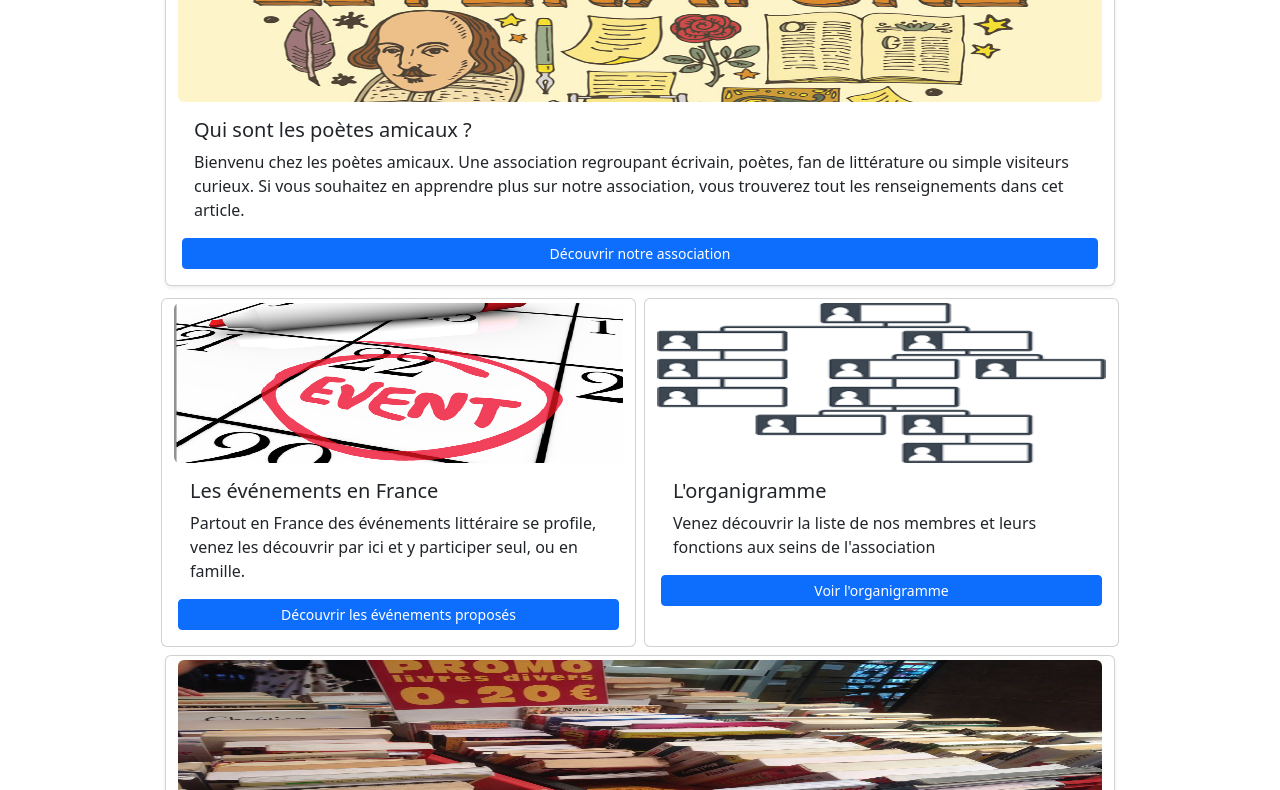
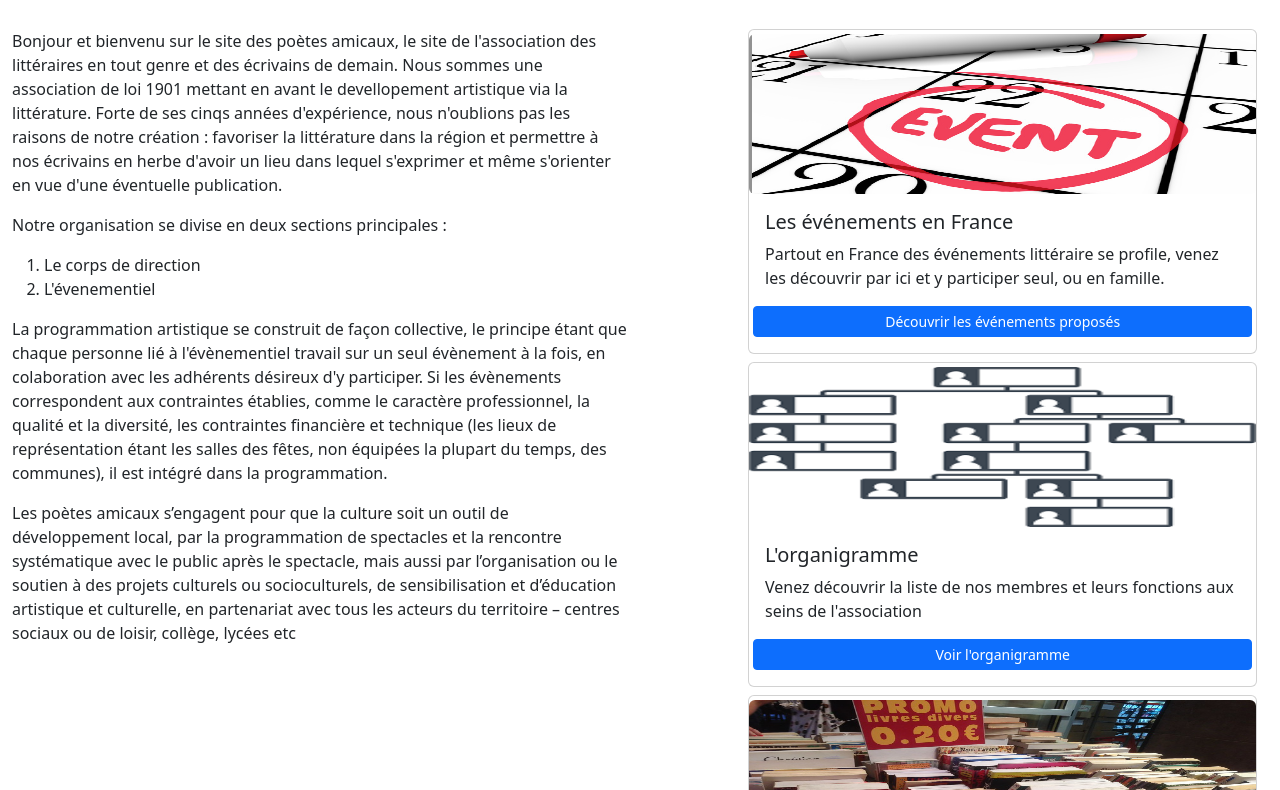
Before and after one commit to ThomasZadikian/poetes-amicaux, a plain HTML site: page index.html in a window 1280 px wide. Shown: the part 172-962 px from the top of the page. Drawn offline with Linux system fonts and the light colour scheme.

Commit message:
placing all article

```diff
--- a/index.html
+++ b/index.html
@@ -51,29 +51,57 @@
     <div class="separator"></div>
 </header>
 
+
+<!-- Begining of the article -->
+
 <body>
-    <main>
-    <section class="container">
-        <div class="row row-cols-12 justify-content-center">
+    <main class="container-fluid mt-5">
+        <div class="row">
+        <section class="firstArticle firstColumn col-6 me-5">
+            <article>
+                <h1 class="text-center mb-5">Les poètes amicaux</h1>
 
-            <div class="card col-12 col-md-10 mb-2 shadow-sm mt-5">
-                <img src="img/presentation.jpg" class="card-img-top rounded mt-2" alt=""
-                    style="height: 10rem;">
-                <div class="card-body">
-                    <h5 class="card-title">Qui sont les poètes amicaux ? </h5>
-                    <p class="card-text">Bienvenu chez les poètes amicaux. Une association regroupant écrivain, poètes, fan de littérature ou simple visiteurs curieux. Si vous souhaitez en apprendre plus sur notre association, vous trouverez tout les renseignements dans cet article.</p>
-                    <div class="row">
-                        <a href="Pages/Présentation.html" class="btn col btn-primary btn-sm stretched-link">Découvrir notre association</a>
-                    </div>
-                </div>
-            </div>
+                <p>
+                    Bonjour et bienvenu sur le site des poètes amicaux, le site de l'association des littéraires en tout
+                    genre et des écrivains de demain. Nous sommes une association de loi 1901 mettant en avant le
+                    devellopement artistique via la littérature. Forte de ses cinqs années d'expérience, nous n'oublions
+                    pas les raisons de notre création : favoriser la littérature dans la région et permettre à nos
+                    écrivains en herbe d'avoir un lieu dans lequel s'exprimer et même s'orienter en vue d'une éventuelle
+                    publication.
+                </p>
+                <p>
+                    Notre organisation se divise en deux sections principales :
+                <ol>
+                    <li>Le corps de direction</li>
+                    <li>L'évenementiel</li>
+                </ol>
+                </p>
+                <p>
+                    La programmation artistique se construit de façon collective, le principe étant que chaque personne
+                    lié à l'évènementiel travail sur un seul évènement à la fois, en colaboration avec les adhérents
+                    désireux d'y participer. Si les évènements correspondent aux contraintes établies, comme le
+                    caractère professionnel, la qualité et la diversité, les contraintes financière et technique (les
+                    lieux de représentation étant les salles des fêtes, non équipées la plupart du temps, des communes),
+                    il est intégré dans la programmation.
+                </p>
+                <p>
+                    Les poètes amicaux s’engagent pour que la culture soit un outil de développement local, par la
+                    programmation de spectacles et la rencontre systématique avec le public après le spectacle, mais
+                    aussi par l’organisation ou le soutien à des projets culturels ou socioculturels, de sensibilisation
+                    et d’éducation artistique et culturelle, en partenariat avec tous les acteurs du territoire –
+                    centres sociaux ou de loisir, collège, lycées etc
+                </p>
+            </article>
+        </section>
 
-            <div class="card col-12 col-md-5 m-1">
-                <img src="img/evenement.png" class="card-img-top rounded mt-1" alt=""
-                    style="height: 10rem;">
+        <section class="col-5 ms-5">
+            <h1 class="mb-5">Nos articles</h1>
+        <div class="card mb-2">
+            <img src="img/evenement.png" class="card-img-top rounded mt-1" alt="" style="height: 10rem;">
             <div class="card-body">
                 <h5 class="card-title">Les événements en France</h5>
-                    <p class="card-text">Partout en France des événements littéraire se profile, venez les découvrir par ici et y participer seul, ou en famille. </p>
+                <p class="card-text">Partout en France des événements littéraire se profile, venez les découvrir par ici
+                    et y participer seul, ou en famille. </p>
                 <div class="row">
                     <a href="Pages/evenements.html" class="btn col btn-primary btn-sm col stretched-link">Découvrir les
                         événements proposés</a>
@@ -81,7 +109,7 @@
             </div>
         </div>
 
-            <div class="card col-12 col-md-5 m-1">
+        <div class="card mb-2">
             <img src="img/orga.png" class="card-img-top rounded mt-1" alt=""
                 style="height: 10rem;">
             <div class="card-body">
@@ -93,7 +121,7 @@
             </div>
         </div>
 
-            <div class="card col-12 col-md-10 mb-2 shadow-sm mt-1">
+        <div class="card">
             <img src="img/publications.jpg" class="card-img-top rounded mt-1" alt=""
                 style="height: 10rem;">
             <div class="card-body">
@@ -104,12 +132,11 @@
             </div>
             </div>
         </div>
+    </section>
 </div>
-    </section>
     </main>
 
-
-        <!-- Footer -->
+    <!-- Footer
 <footer class="bg-dark text-center text-lg-start mt-5">
     <div class="container p-4">
         <div class="row">
@@ -128,6 +155,8 @@
                 </ul>
             </div>
 </footer>
+-->
     <script src="bootstrap-5.2.2-dist\js\bootstrap.js"></script>
 </body>
+
 </html>
```
Lines whose indentation alone changed are shown as unchanged.
